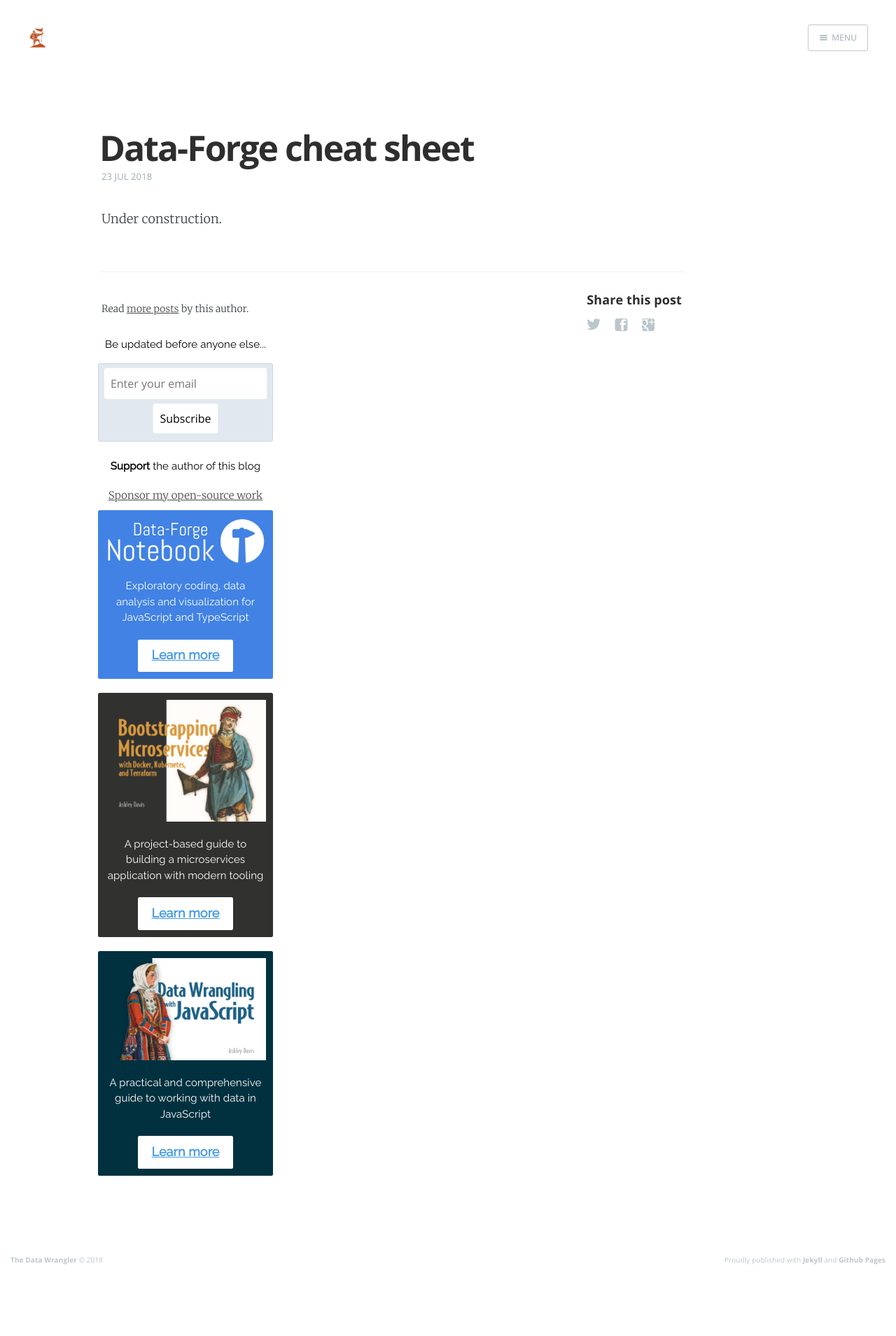
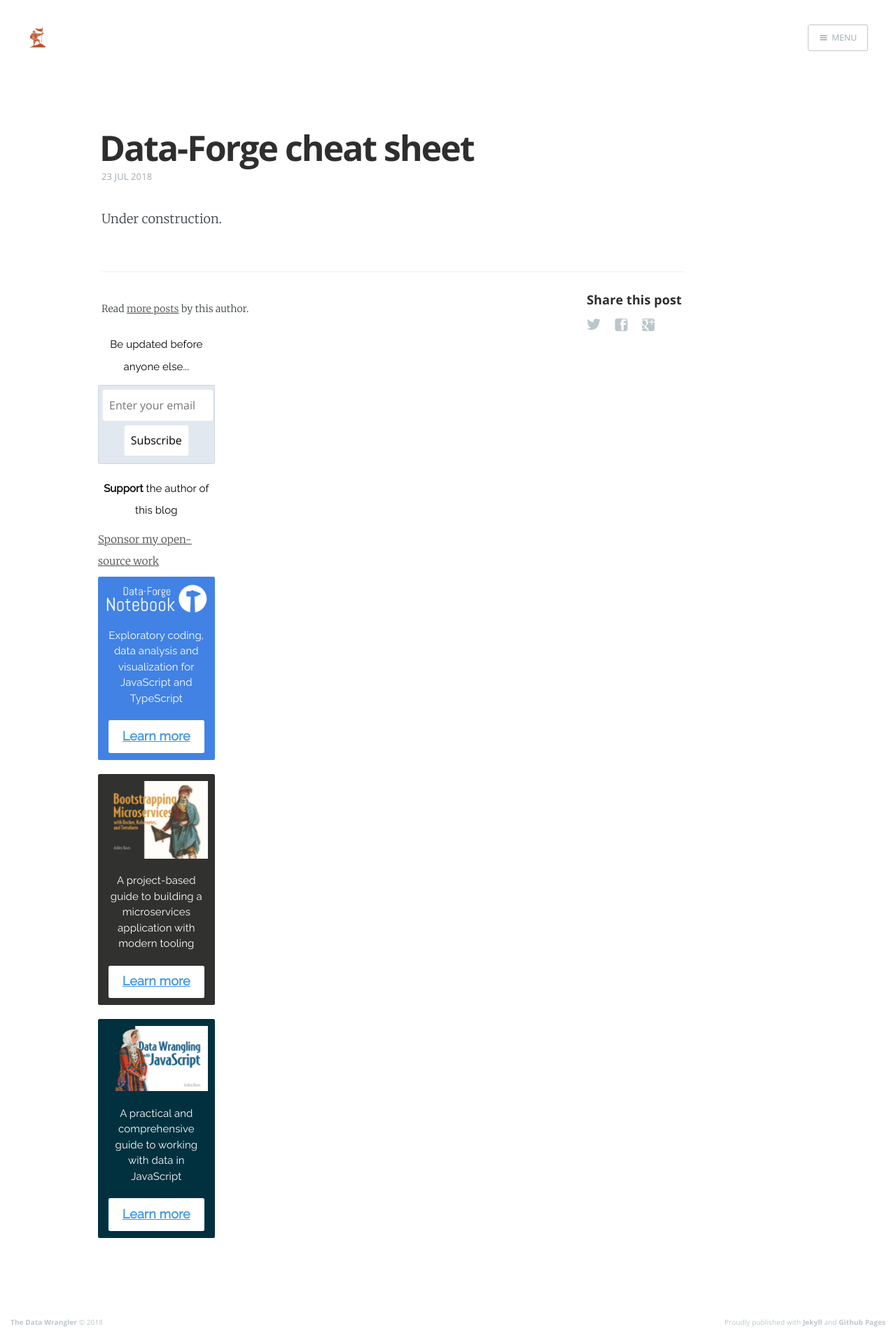
Before and after one commit to ashleydavis/the-data-wrangler-blog, a Jekyll site: the page built from _pages/dataforge-cheat-sheet.markdown, in a window 1280 px wide. Shown: the whole page at 70% size. Built offline with Jekyll 4.4.1, drawn with Linux system fonts in a browser that asks for light colours; comment, search, counter and statistics services are not loaded; before the commit the page ends 1820 px from its top, so only the background shows below that.

Commit message:
Fixed width of side panel.

```diff
--- a/_layouts/post.html
+++ b/_layouts/post.html
@@ -75,7 +75,7 @@
                     </footer>
                 </div>
             </div>
-            <div class="w-full md:w-1/4 lg:w-1/4 xl:w-1/4">
+            <div class="w-full md:w-1/6 lg:w-1/6 xl:w-1/6">
                 {% include support.html %}
             </div>
         </div>
```
